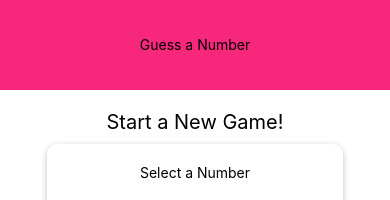
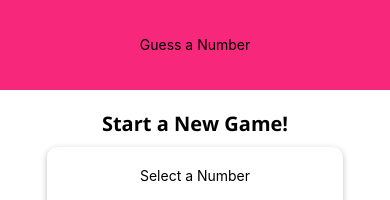
Before and after one commit to kangchih/number-guessing, a React Native app: screen / in a window 390 px wide. Shown: the top 200 px of the page. Built offline with nearby package versions, Linux system fonts and the light colour scheme.

Commit message:
Add fonts.

```diff
--- a/App.js
+++ b/App.js
@@ -4,10 +4,31 @@
 import StartGameScreen from './screens/StartGameScreen';
 import GameScreen from './screens/GameScreen';
 import GameOverScreen from './screens/GameOverScreen';
+import * as Font from 'expo-font';
+import { AppLoading } from 'expo';
+
+const fetchFonts = () =>{
+  return Font.loadAsync({
+    'open-sans-bold': require('./assets/fonts/OpenSans-Bold.ttf'),
+    'open-sans': require('./assets/fonts/OpenSans-Regular.ttf'),
+  });
+};
 
 export default function App() {
   const [userNumber, setUserNumber] = useState();
   const [guessRounds, setGuessRounds] = useState(0);
+  const [dataLoaded, setDataLoaded] = useState(false);
+
+  // fetchFonts();
+  if (!dataLoaded){
+    return (
+    <AppLoading
+    startAsync={fetchFonts}
+    onFinish={() => setDataLoaded(true)}
+    onError={(err) => console.log(err)}
+    />);
+  }
+
   const configureNewGameHandler = () => {
     setGuessRounds(0);
     setUserNumber(null);
--- a/screens/StartGameScreen.js
+++ b/screens/StartGameScreen.js
@@ -93,7 +93,9 @@
     },
     title: {
         fontSize: 20,
-        marginVertical: 10
+        marginVertical: 10,
+        fontFamily: 'open-sans-bold',
+        // fontWeight:
     },
     inputContainer: {
         width: 300,
```
Also changed, not shown: assets/fonts/OpenSans-Bold.ttf (added), assets/fonts/OpenSans-Regular.ttf (added).
